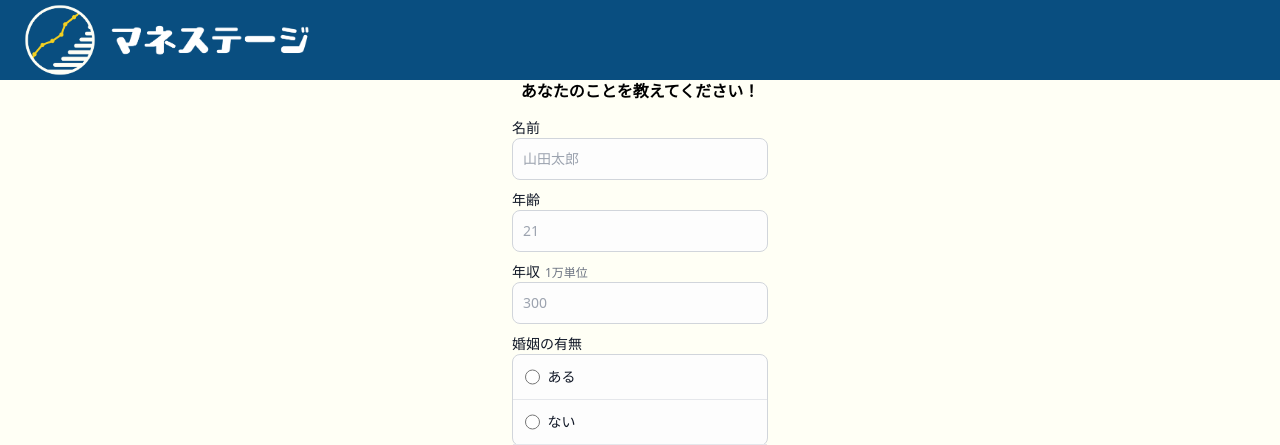
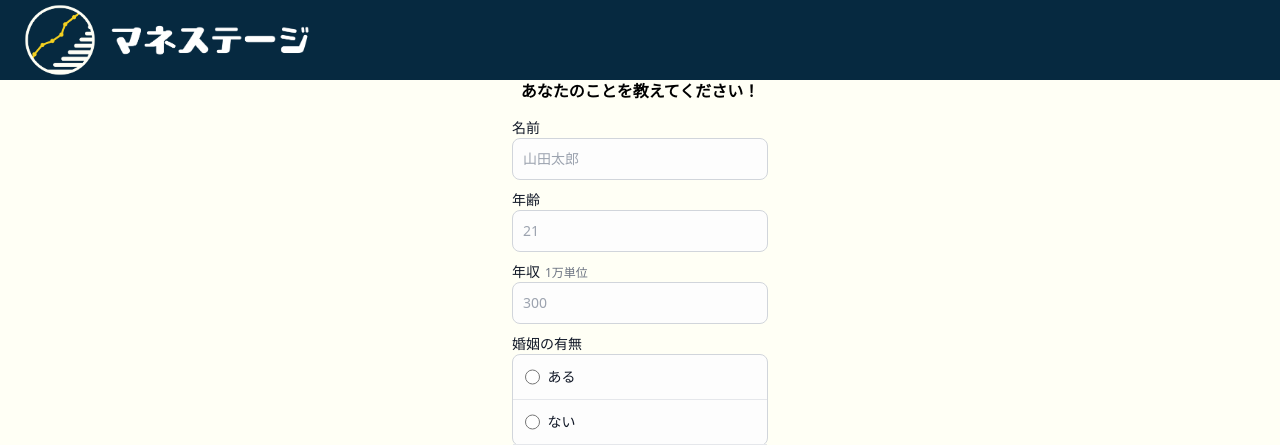
Before and after one commit to UTakuto/money-stage, a PHP site: page / in a window 1280 px wide. Shown: the top 445 px of the page. Run offline with PHP 8.4, Linux system fonts and the light colour scheme; some libraries are stand-ins or nearby versions.

Commit message:
ナビゲーションバーの背景色を変更

```diff
--- a/components/header.php
+++ b/components/header.php
@@ -2,7 +2,7 @@
 
 ?>
 <header class="w-full h-[10vh]">
-    <nav class="h-[10vh] bg-[#094e80] text-[#fefefe]">
+    <nav class="h-[10vh] bg-[#062940] text-[#fefefe]">
         <div class="h-full flex justify-start items-center pl-[20px] ">
             <div>
                 <a href="#" class="flex justify-center items-center gap-[10px] w-full h-[8vh] text-lg font-bold">
```
